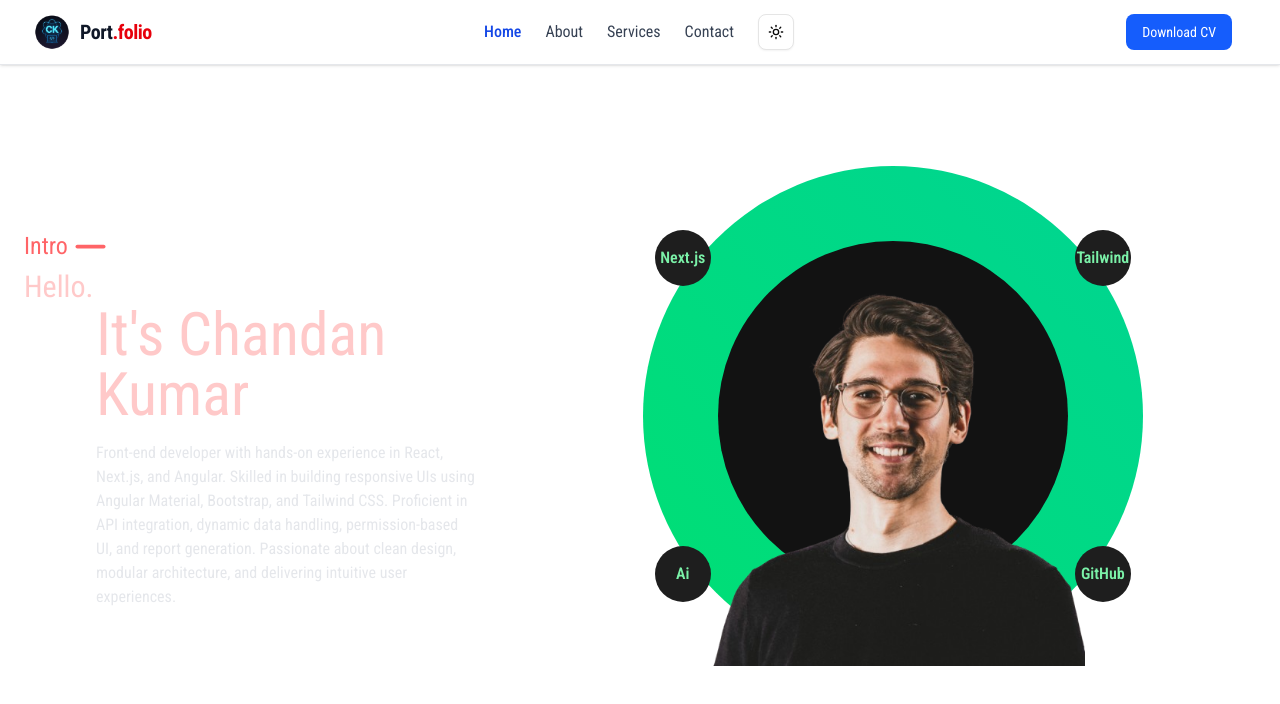
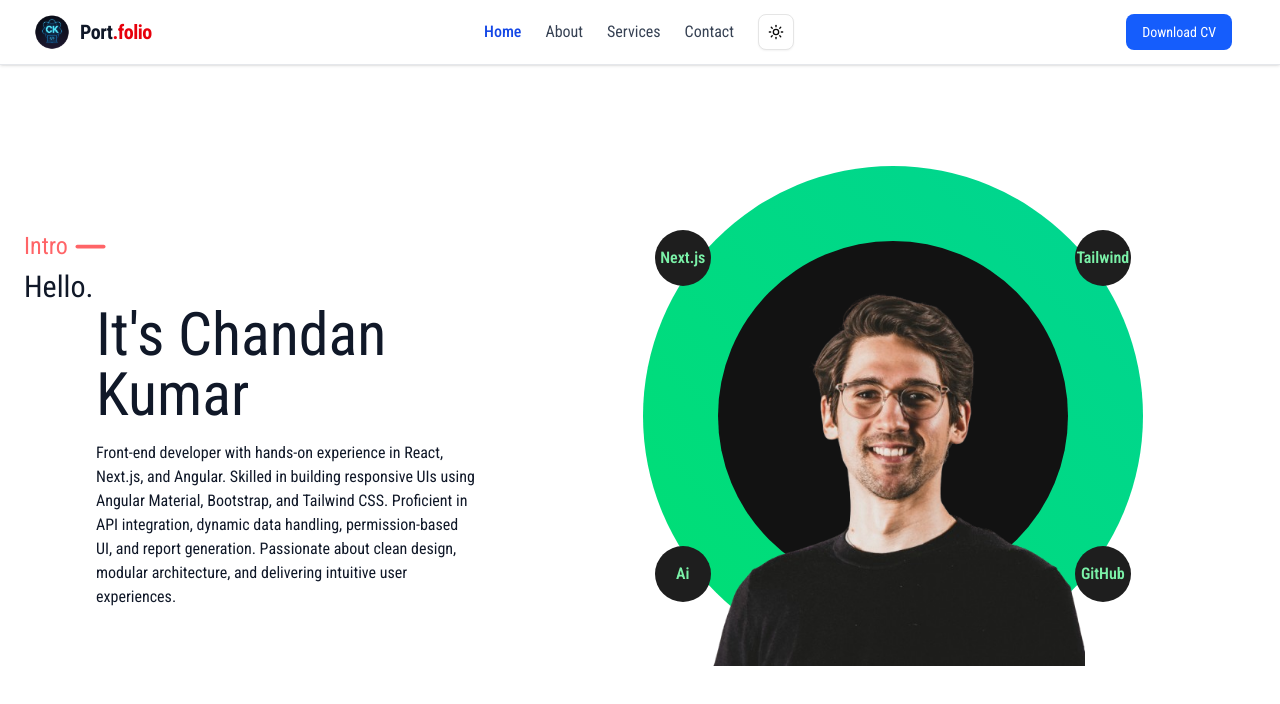
Before and after one commit to ChandanKumarWeb/Portfolio-nextjs, a Next.js app: page / in a window 1280 px wide. Shown: the top 704 px of the page. Built offline with nearby package versions, Linux system fonts and the light colour scheme.

Commit message:
hero section done

```diff
--- a/src/app/Components/HeroSection.tsx
+++ b/src/app/Components/HeroSection.tsx
@@ -29,11 +29,11 @@ export default function HeroSection() {
             <h1 className="text-2xl">Intro</h1>
             <Minus size={45} />
           </div>
-          <h1 className="text-red-200 text-3xl mb-0">Hello.</h1>
-          <h1 className="text-6xl text-red-200 ml-12 md:ml-18">
+          <h1 className="text-gray-900 dark:text-red-200 text-3xl mb-0">Hello.</h1>
+          <h1 className="text-6xl text-gray-900 dark:text-red-200  ml-12 md:ml-18">
             It&apos;s  Chandan Kumar
           </h1>
-          <p className="ml-12 mt-4 md:ml-18 w-4/5 text-gray-200">
+          <p className="ml-12 mt-4 md:ml-18 w-4/5 text-gray-900 dark:text-gray-200 ">
             Front-end developer with hands-on experience in React, Next.js, and Angular.
             Skilled in building responsive UIs using Angular Material, Bootstrap, and Tailwind CSS.
             Proficient in API integration, dynamic data handling, permission-based UI, and report generation.
```
